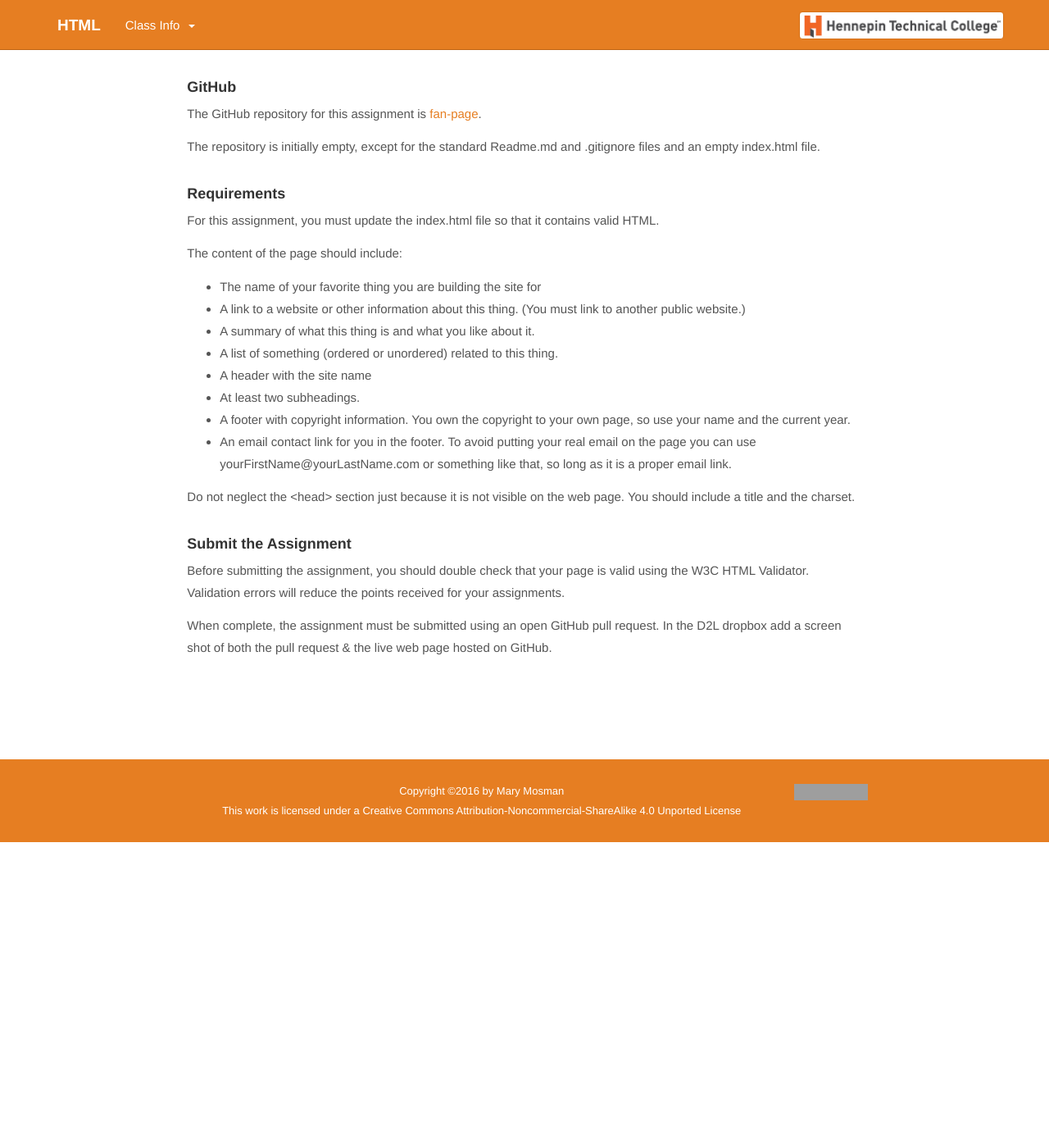
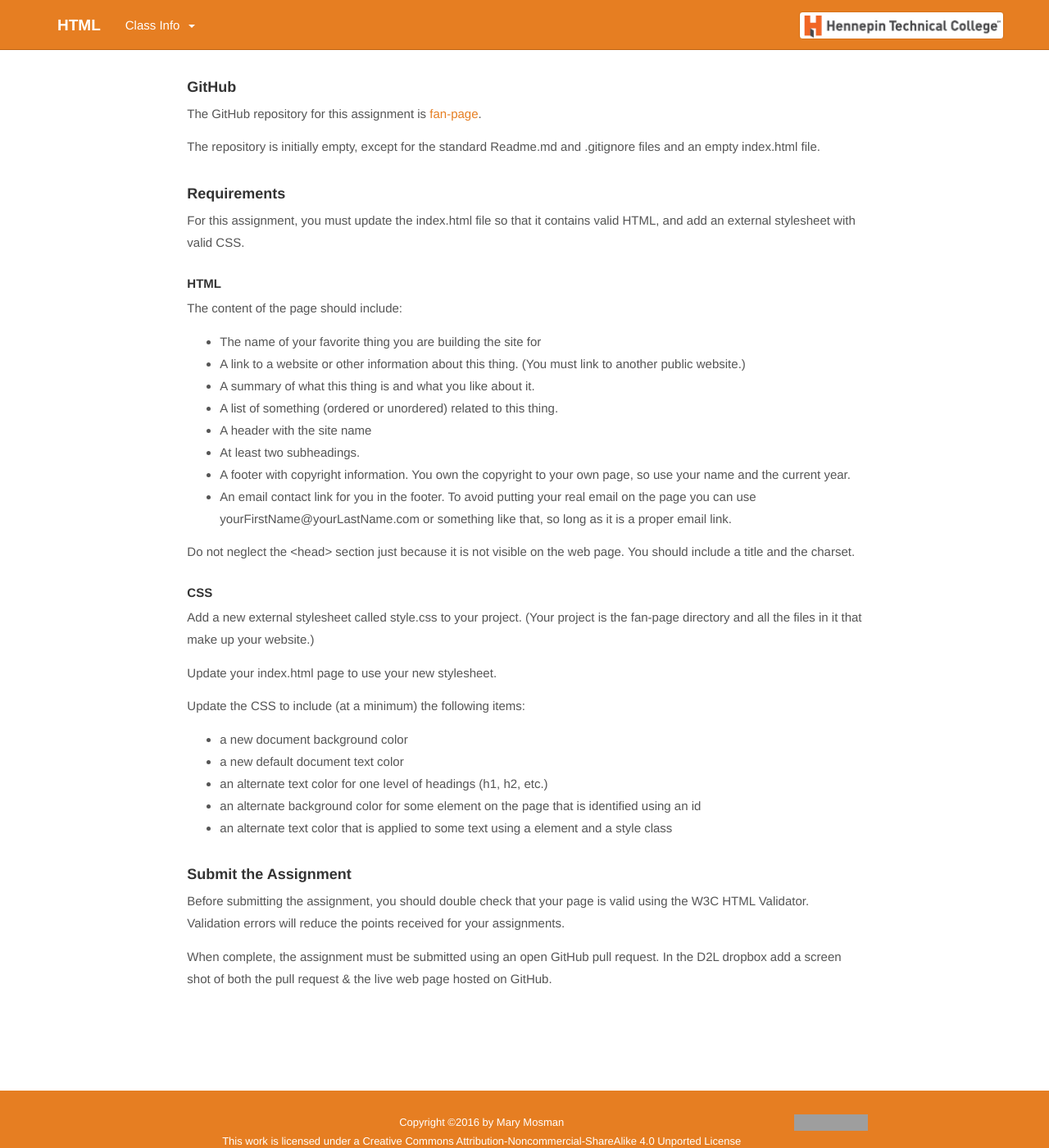
Before and after one commit to huskerman34/htc-ccis1301.github.io, a Jekyll site: the page built from assignments/fan-page/fan-page-pt1-v2.md, in a window 1280 px wide and 1400 px high, scrolled down 342 px. Shown: the whole window at 82% size. Built offline with Jekyll 4.4.1, drawn with Linux system fonts in a browser that asks for light colours; some web fonts are replaced; before the commit the page ends 1369 px from its top, so only the background shows below that; grey boxes are pictures that could not be loaded.

Commit message:
updates summer week 2 fan page and week 3 design

```diff
--- a/assignments/fan-page/fan-page-pt1-v2.md
+++ b/assignments/fan-page/fan-page-pt1-v2.md
@@ -13,8 +13,9 @@ The GitHub repository for this assignment is [fan-page](https://github.com/htc-c
 The repository is initially empty, except for the standard Readme.md and .gitignore files and an empty index.html file.
 
 ## Requirements
-For this assignment, you must update the index.html file so that it contains valid HTML.
+For this assignment, you must update the index.html file so that it contains valid HTML, and add an external stylesheet with valid CSS.
 
+### HTML
 The content of the page should include:
 
 - The name of your favorite thing you are building the site for
@@ -28,6 +29,19 @@ The content of the page should include:
 
 Do not neglect the <head> section just because it is not visible on the web page. You should include a title and the charset.
 
+### CSS
+Add a new external stylesheet called style.css to your project. (Your project is the fan-page directory and all the files in it that make up your website.)
+
+Update your index.html page to use your new stylesheet.
+
+Update the CSS to include (at a minimum) the following items:
+
+- a new document background color
+- a new default document text color
+- an alternate text color for one level of headings (h1, h2, etc.)
+- an alternate background color for some element on the page that is identified using an id
+- an alternate text color that is applied to some text using a <span> element and a style class
+
 ## Submit the Assignment
 Before submitting the assignment, you should double check that your page is valid using the W3C HTML Validator. Validation errors will reduce the points received for your assignments.
 
```
Also changed, not shown: assignments/web-design/design-pt2-v1.md (+3 -3 lines).
